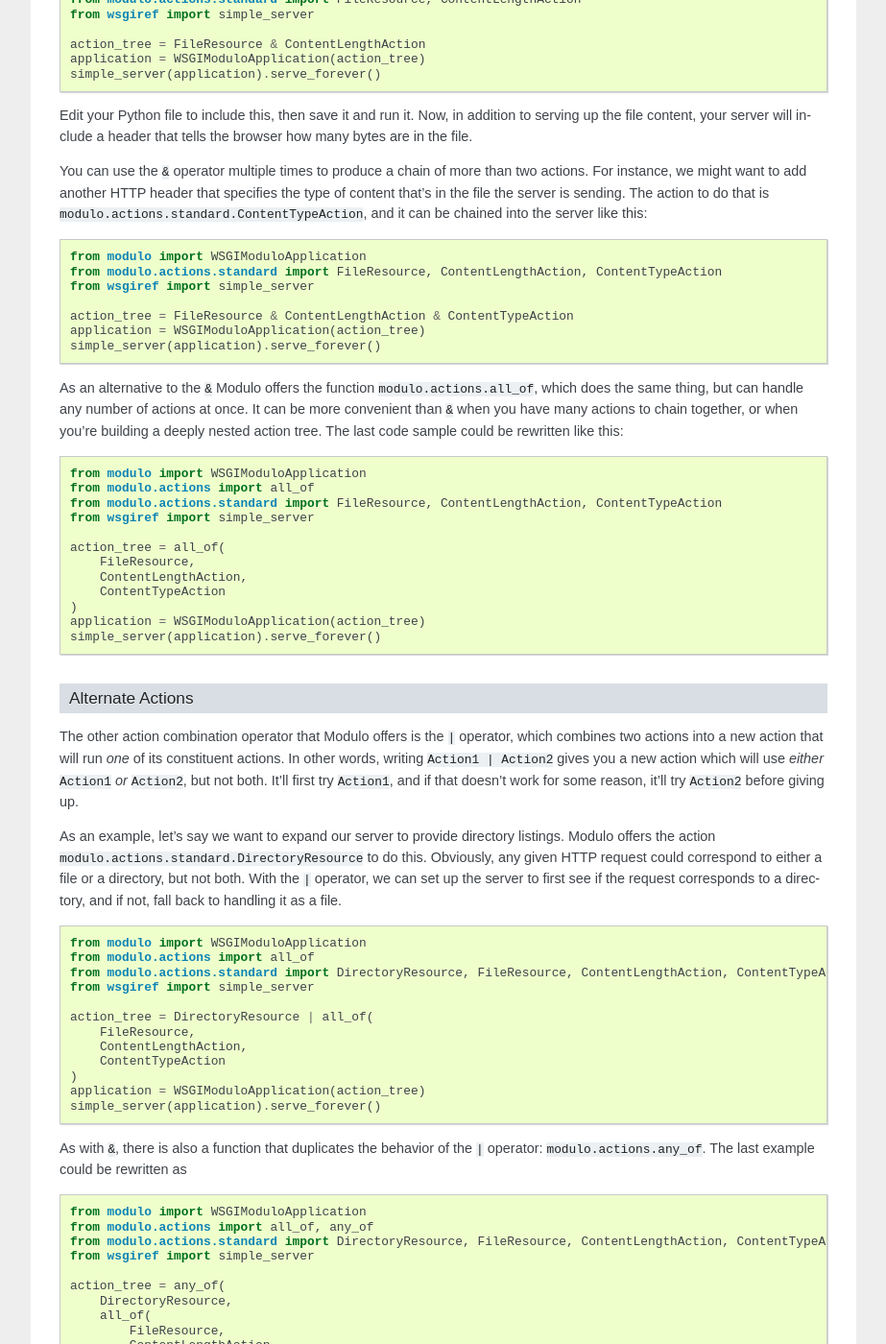
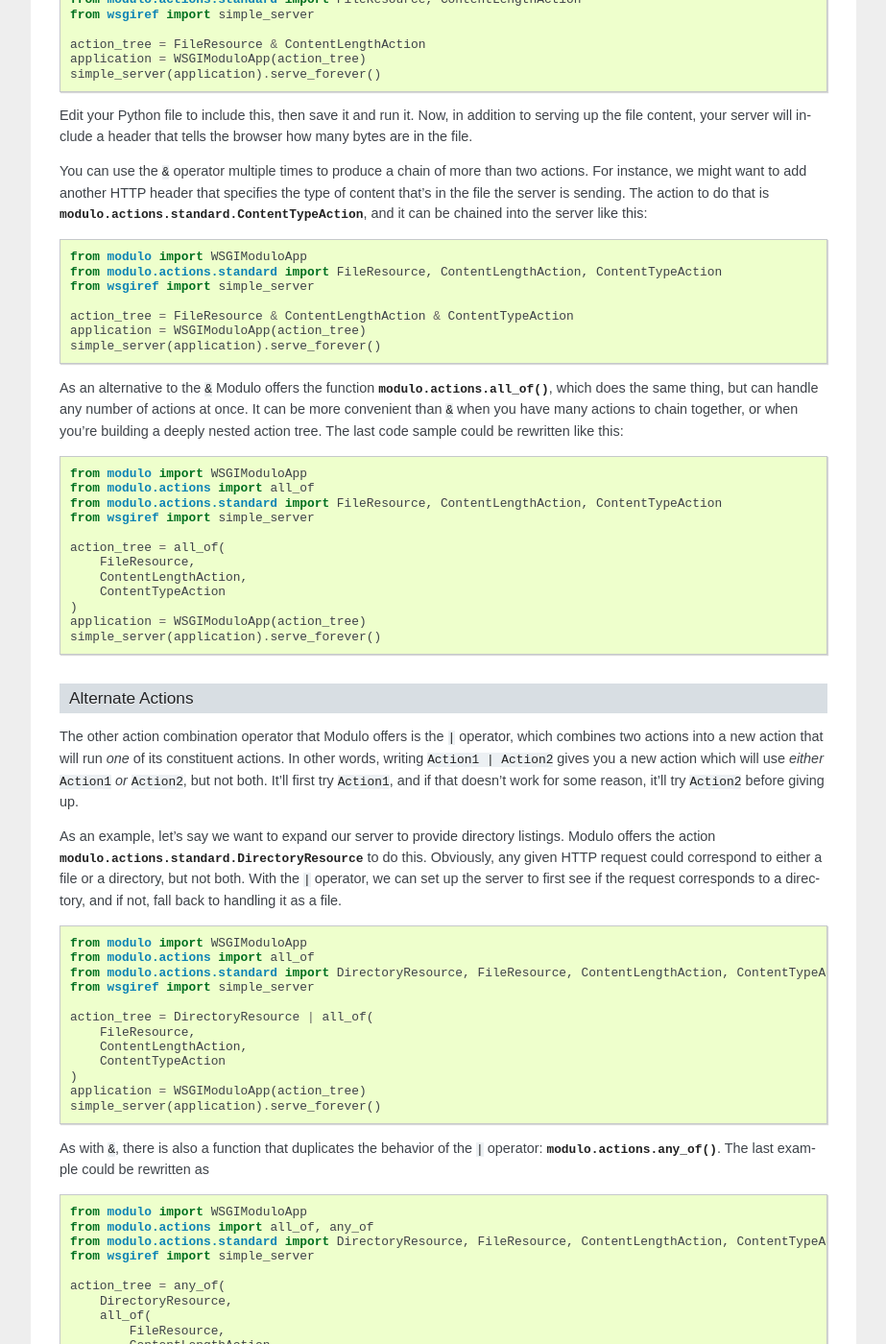
Before and after one commit to diazona/Modulo, a Sphinx documentation site: the page built from docs/tutorial.rst, in a window 1280 px wide and 1400 px high, scrolled down 1459 px. Shown: the whole window at 96% size, without its empty margins (198-1121 px from the left). Built offline with Sphinx 7.4.7, drawn with Linux system fonts in a browser that asks for light colours; some of the changed text lies outside the part shown.

Commit message:
Fix error in class name in tutorial

```diff
--- a/docs/tutorial.rst
+++ b/docs/tutorial.rst
@@ -11,31 +11,31 @@ A Simple Example
 
 Let's look at a simple example. Since all websites have some static files, we'll start by making a static file server; all it does is read a requested file from the disk and send it out over the internet. It's a simple task, so fittingly, Modulo makes it very simple to accomplish. This is the entire program::
 
-    from modulo import WSGIModuloApplication
+    from modulo import WSGIModuloApp
     from modulo.actions.standard import FileResource
     from wsgiref import simple_server
 
     action_tree = FileResource
-    application = WSGIModuloApplication(action_tree)
+    application = WSGIModuloApp(action_tree)
     simple_server(application).serve_forever()
 
 Copy and paste that into your favorite text editor, save it, and run it. Congratulations, you've just written a web server!
 
 Let's go through this line by line. The first three lines just import the objects the program needs to run. ::
 
-    from modulo import WSGIModuloApplication
+    from modulo import WSGIModuloApp
     from modulo.actions.standard import FileResource
     from wsgiref import simple_server
 
-The main step in creating any Modulo application is constructing the *action tree*. In Modulo, each little piece of code is called an *action*. It's represented by a subclass of ``modulo.actions.Action``, and these classes can be built up into a tree that handles requests to your web app. Modulo has a built-in action that sets a file's content to be sent back as the response body, called ``FileResource``. ::
+The main step in creating any Modulo application is constructing the *action tree*. In Modulo, each little piece of code is called an *action*. It's represented by a subclass of :class:`modulo.actions.Action`, and these classes can be built up into a tree that handles requests to your web app. Modulo has a built-in action that sets a file's content to be sent back as the response body, called :class:`~modulo.actions.standard.FileResource`. ::
 
     action_tree = FileResource
 
 For a simple file server, that's all we need.
 
-Once we have the action tree, the next step is to turn it into a WSGI application. If you're not already familiar with WSGI, it's a standard that specifies how a Python web application interacts with the server that's running it. Modulo provides the class ``modulo.WSGIModuloApplication`` to create a WSGI application from an action tree. ::
+Once we have the action tree, the next step is to turn it into a WSGI application. If you're not already familiar with WSGI, it's a standard that specifies how a Python web application interacts with the server that's running it. Modulo provides the class :class:`modulo.WSGIModuloApp` to create a WSGI application from an action tree. ::
 
-    application = WSGIModuloApplication(action_tree)
+    application = WSGIModuloApp(action_tree)
 
 Finally, we insert the Python code to run the WSGI application. In this example, I've used the WSGI reference server from the Python standard library, but you can use any WSGI-capable web server. ::
 
@@ -48,31 +48,31 @@ Obviously if your web apps are limited to one action, there's not a whole lot yo
 
 First, let's look at the ``&`` operator, which combines two actions into a new action that will run both of its constituent actions. In other words, writing ``Action1 & Action2`` gives you an action that uses ``Action1`` *and* ``Action2`` to handle the request.
 
-We can use this to add some capabilities to our web server. For example, we might want it to send back a ``Content-Length`` header that tells the browser how many bytes are in the file. Modulo has an action to do this, of course; it's called ``modulo.actions.standard.ContentLengthAction``. The new program is ::
+We can use this to add some capabilities to our web server. For example, we might want it to send back a ``Content-Length`` header that tells the browser how many bytes are in the file. Modulo has an action to do this, of course; it's called :class:`modulo.actions.standard.ContentLengthAction`. The new program is ::
 
-    from modulo import WSGIModuloApplication
+    from modulo import WSGIModuloApp
     from modulo.actions.standard import FileResource, ContentLengthAction
     from wsgiref import simple_server
 
     action_tree = FileResource & ContentLengthAction
-    application = WSGIModuloApplication(action_tree)
+    application = WSGIModuloApp(action_tree)
     simple_server(application).serve_forever()
 
 Edit your Python file to include this, then save it and run it. Now, in addition to serving up the file content, your server will include a header that tells the browser how many bytes are in the file.
 
-You can use the ``&`` operator multiple times to produce a chain of more than two actions. For instance, we might want to add another HTTP header that specifies the type of content that's in the file the server is sending. The action to do that is ``modulo.actions.standard.ContentTypeAction``, and it can be chained into the server like this::
+You can use the ``&`` operator multiple times to produce a chain of more than two actions. For instance, we might want to add another HTTP header that specifies the type of content that's in the file the server is sending. The action to do that is :class:`modulo.actions.standard.ContentTypeAction`, and it can be chained into the server like this::
 
-    from modulo import WSGIModuloApplication
+    from modulo import WSGIModuloApp
     from modulo.actions.standard import FileResource, ContentLengthAction, ContentTypeAction
     from wsgiref import simple_server
 
     action_tree = FileResource & ContentLengthAction & ContentTypeAction
-    application = WSGIModuloApplication(action_tree)
+    application = WSGIModuloApp(action_tree)
     simple_server(application).serve_forever()
 
-As an alternative to the ``&`` Modulo offers the function ``modulo.actions.all_of``, which does the same thing, but can handle any number of actions at once. It can be more convenient than ``&`` when you have many actions to chain together, or when you're building a deeply nested action tree. The last code sample could be rewritten like this::
+As an alternative to the ``&`` Modulo offers the function :func:`modulo.actions.all_of`, which does the same thing, but can handle any number of actions at once. It can be more convenient than ``&`` when you have many actions to chain together, or when you're building a deeply nested action tree. The last code sample could be rewritten like this::
 
-    from modulo import WSGIModuloApplication
+    from modulo import WSGIModuloApp
     from modulo.actions import all_of
     from modulo.actions.standard import FileResource, ContentLengthAction, ContentTypeAction
     from wsgiref import simple_server
@@ -82,7 +82,7 @@ As an alternative to the ``&`` Modulo offers the function ``modulo.actions.all_o
         ContentLengthAction,
         ContentTypeAction
     )
-    application = WSGIModuloApplication(action_tree)
+    application = WSGIModuloApp(action_tree)
     simple_server(application).serve_forever()
 
 Alternate Actions
@@ -90,9 +90,9 @@ Alternate Actions
 
 The other action combination operator that Modulo offers is the ``|`` operator, which combines two actions into a new action that will run *one* of its constituent actions. In other words, writing ``Action1 | Action2`` gives you a new action which will use *either* ``Action1`` *or* ``Action2``, but not both. It'll first try ``Action1``, and if that doesn't work for some reason, it'll try ``Action2`` before giving up.
 
-As an example, let's say we want to expand our server to provide directory listings. Modulo offers the action ``modulo.actions.standard.DirectoryResource`` to do this. Obviously, any given HTTP request could correspond to either a file or a directory, but not both. With the ``|`` operator, we can set up the server to first see if the request corresponds to a directory, and if not, fall back to handling it as a file. ::
+As an example, let's say we want to expand our server to provide directory listings. Modulo offers the action :class:`modulo.actions.standard.DirectoryResource` to do this. Obviously, any given HTTP request could correspond to either a file or a directory, but not both. With the ``|`` operator, we can set up the server to first see if the request corresponds to a directory, and if not, fall back to handling it as a file. ::
 
-    from modulo import WSGIModuloApplication
+    from modulo import WSGIModuloApp
     from modulo.actions import all_of
     from modulo.actions.standard import DirectoryResource, FileResource, ContentLengthAction, ContentTypeAction
     from wsgiref import simple_server
@@ -102,12 +102,12 @@ As an example, let's say we want to expand our server to provide directory listi
         ContentLengthAction,
         ContentTypeAction
     )
-    application = WSGIModuloApplication(action_tree)
+    application = WSGIModuloApp(action_tree)
     simple_server(application).serve_forever()
 
-As with ``&``, there is also a function that duplicates the behavior of the ``|`` operator: ``modulo.actions.any_of``. The last example could be rewritten as ::
+As with ``&``, there is also a function that duplicates the behavior of the ``|`` operator: :func:`modulo.actions.any_of`. The last example could be rewritten as ::
 
-    from modulo import WSGIModuloApplication
+    from modulo import WSGIModuloApp
     from modulo.actions import all_of, any_of
     from modulo.actions.standard import DirectoryResource, FileResource, ContentLengthAction, ContentTypeAction
     from wsgiref import simple_server
@@ -120,7 +120,7 @@ As with ``&``, there is also a function that duplicates the behavior of the ``|`
             ContentTypeAction
         )
     )
-    application = WSGIModuloApplication(action_tree)
+    application = WSGIModuloApp(action_tree)
     simple_server(application).serve_forever()
 
 Configuring Actions
```
